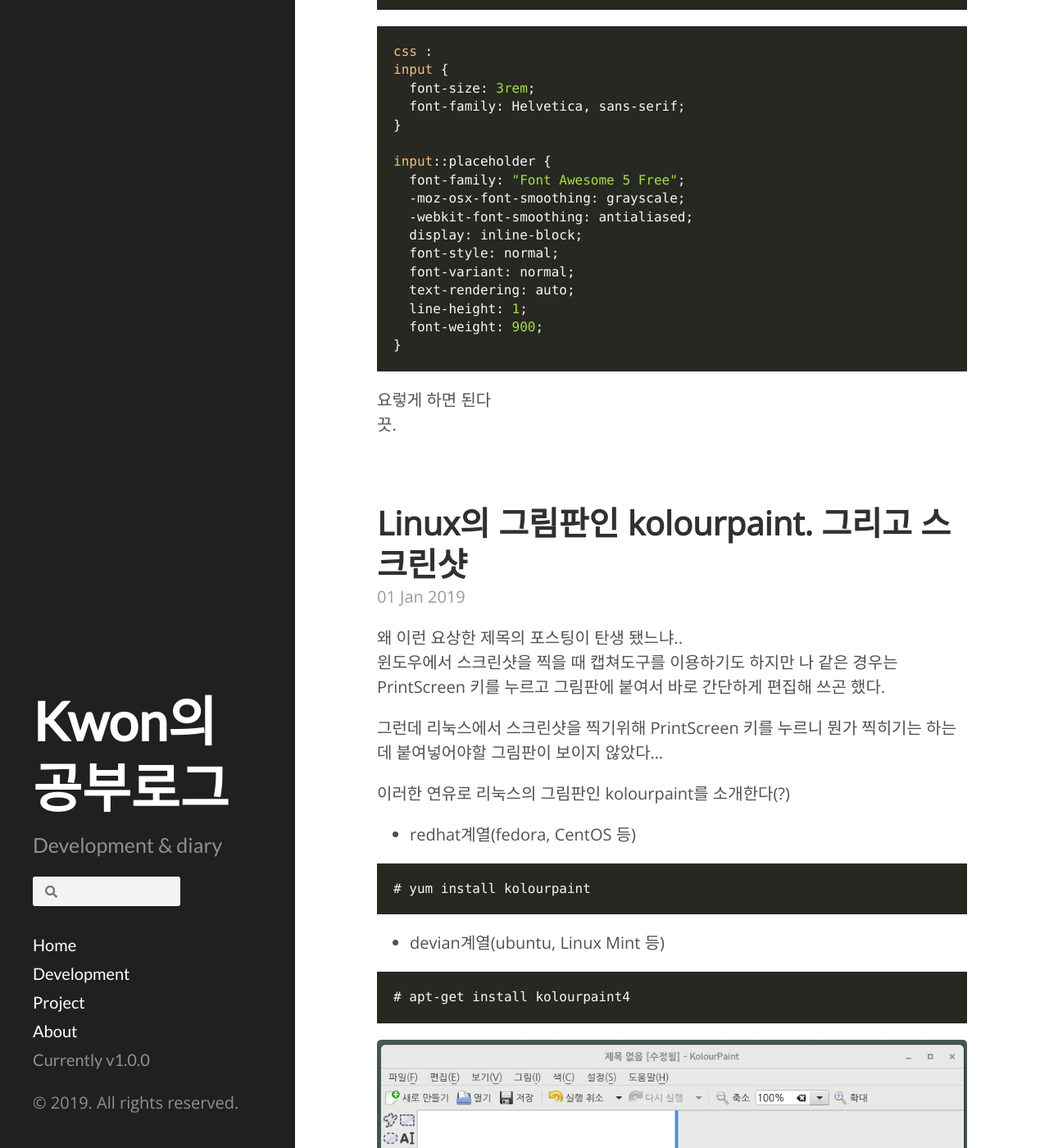
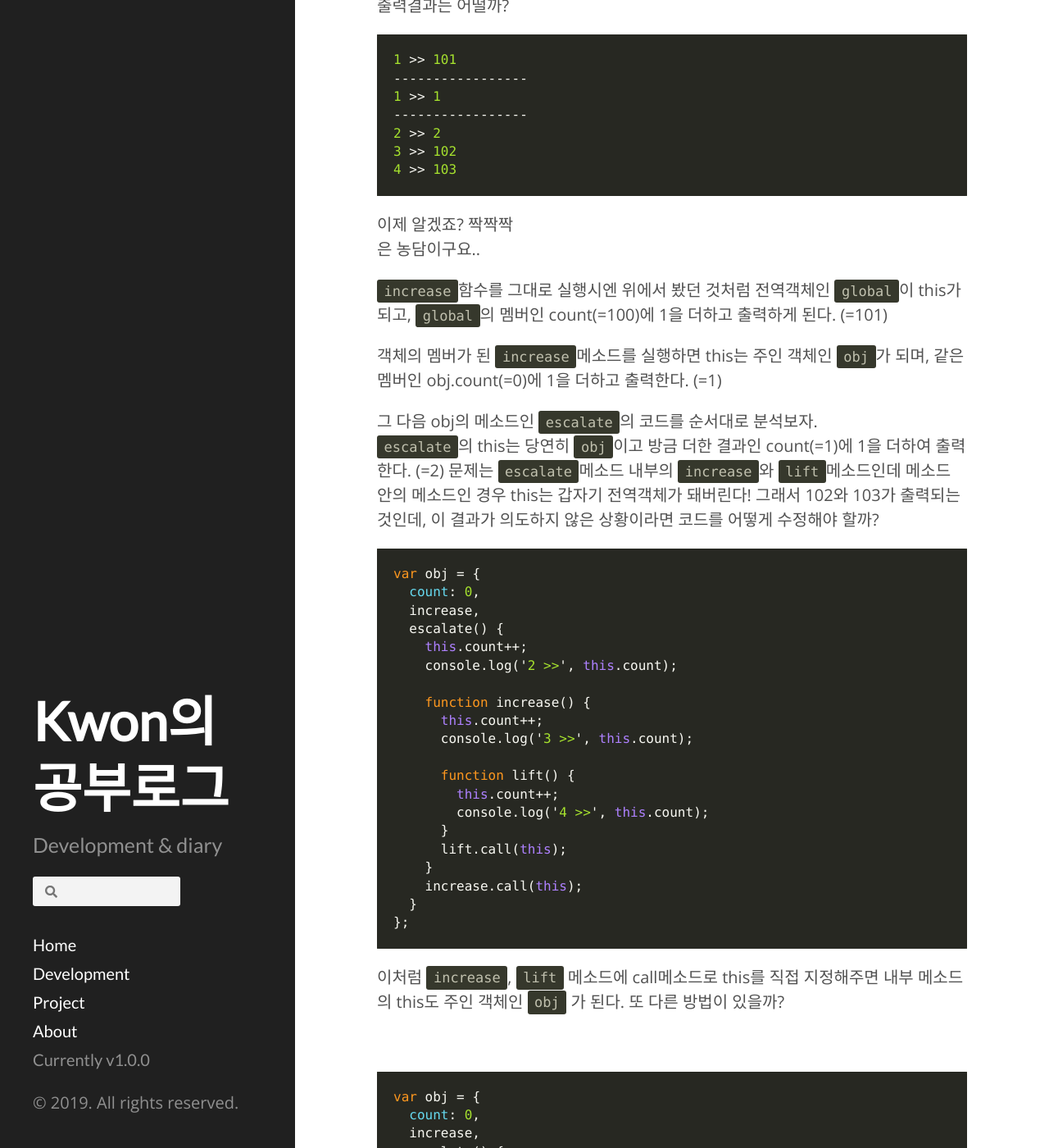
Before and after one commit to finalsoul1/GitHubPage, a Jekyll site: the page built from index.html, in a window 1280 px wide and 1400 px high, scrolled down 2794 px. Shown: the whole window at 82% size. Built offline with Jekyll 4.4.1, drawn with Linux system fonts in a browser that asks for light colours; nearby versions of some CDN libraries; the list of posts is cut into pages by our own code; some of the changed text lies outside the part shown.

Commit message:
190114-1

````diff
--- /dev/null
+++ b/_posts/2019-01-14-js-this.md
@@ -0,0 +1,178 @@
+---
+layout: post
+title: JavaScript의 this
+tag: javascript
+---
+
+가변적인 JavaScript의 this에 대해서 알아보자.
+
+<br>
+### 1. 함수객체를 바로 실행 시의 this
+
+```javascript
+function foo() {
+  console.log(this === global, this === foo, this.a);
+}
+global.a = 'global.a';
+foo.a = 'foo.a';
+
+foo();
+```
+어떤 결과가 출력될까? 바로 `true false 'global.a'` 이다.
+즉 함수객체를 바로 실행 시 this는 전역객체가 된다.
+>`global` 이란 전역객체인데 이 경우는 node 컴파일러로 컴파일했기 때문에 함수실행 시의 this가 global이 되는 것이다. 웹 브라우저가 컴파일했을 땐 `window`가 되겠죵?
+
+<br>
+### 2. 개발자가 직접 this를 지정시
+
+```javascript
+foo.call(foo);
+```
+결과는? `false true 'foo.a'`
+call과 같은 메소드로 this를 직접 지정하면 그 지정된 객체가 this가 된다.
+
+<br>
+### 3. 객체의 멤버(메소드)로 실행시
+
+```javascript
+var obj= {
+  a: 'obj.a',
+  foo: function () {
+    console.log(this === global, this === foo, this.a);
+  }
+};
+obj.foo();
+```
+결과는 `false false 'obj.a'`
+객체의 멤버 메소드로 실행할때의 this는 그 객체가 된다.
+
+<br>
+### 4. 생성자 함수로 만들어진 객체의 this
+
+```javascript
+function Car() {
+  this.color = 'Red';
+}
+var car = new Car();
+console.log(car);
+```
+결과는 `Car {color: "Red"}`
+이 경우 this는 새로만들어진 객체가 된다.
+
+<br>
+### 5. 메소드 내부 메소드의 this
+말도 어렵네.. 일단 아래 코드를 보자
+
+```javascript
+global.count = 100;
+
+function increase() {
+  this.count++;
+  console.log('1 >>', this.count);
+}
+
+increase();
+
+console.log('-----------------');
+
+var obj = {
+  count: 0,
+  increase,
+  escalate() {
+    this.count++;
+    console.log('2 >>', this.count);
+
+    function increase() {
+      this.count++;
+      console.log('3 >>', this.count);
+
+      function lift() {
+        this.count++;
+        console.log('4 >>', this.count);
+      }
+      lift();
+    }
+    increase();
+  }
+};
+obj.increase();
+
+console.log('-----------------');
+
+obj.escalate();
+```
+출력결과는 어떨까?
+```javascript
+1 >> 101
+-----------------
+1 >> 1
+-----------------
+2 >> 2
+3 >> 102
+4 >> 103
+```
+이제 알겠죠? 짝짝짝
+은 농담이구요..
+
+`increase`함수를 그대로 실행시엔 위에서 봤던 것처럼 전역객체인 `global`이 this가 되고, `global`의 멤버인 count(=100)에 1을 더하고 출력하게 된다. (=101)
+
+객체의 멤버가 된 `increase`메소드를 실행하면 this는 주인 객체인 `obj`가 되며, 같은 멤버인 obj.count(=0)에 1을 더하고 출력한다. (=1)
+
+그 다음 obj의 메소드인 `escalate`의 코드를 순서대로 분석보자.
+`escalate`의 this는 당연히 `obj`이고 방금 더한 결과인 count(=1)에 1을 더하여 출력한다. (=2)
+문제는 `escalate`메소드 내부의 `increase`와 `lift`메소드인데 메소드 안의 메소드인 경우 this는 갑자기 전역객체가 돼버린다! 그래서 102와 103가 출력되는 것인데, 이 결과가 의도하지 않은 상황이라면 코드를 어떻게 수정해야 할까?
+
+```javascript
+var obj = {
+  count: 0,
+  increase,
+  escalate() {
+    this.count++;
+    console.log('2 >>', this.count);
+
+    function increase() {
+      this.count++;
+      console.log('3 >>', this.count);
+
+      function lift() {
+        this.count++;
+        console.log('4 >>', this.count);
+      }
+      lift.call(this);
+    }
+    increase.call(this);
+  }
+};
+```
+
+이처럼 `increase`, `lift` 메소드에 call메소드로 this를 직접 지정해주면 내부 메소드의 this도 주인 객체인 `obj` 가 된다.
+또 다른 방법이 있을까?
+
+<br>
+
+```javascript
+var obj = {
+  count: 0,
+  increase,
+  escalate() {
+    this.count++;
+    console.log('2 >>', this.count);
+
+    increase = () => {
+      this.count++;
+      console.log('3 >>', this.count);
+
+      lift = () => {
+        this.count++;
+        console.log('4 >>', this.count);
+      };
+      lift();
+    };
+    increase();
+  };
+};
+```
+
+화살표 함수를 사용했다. 화살표 함수는 내부 메소드일지라도 this가 객체를 가르킨다.
+
+잘 정리해보자.
````
Also changed, not shown: _posts/2018-12-28-Jekyll.md (+1 -1 lines).
